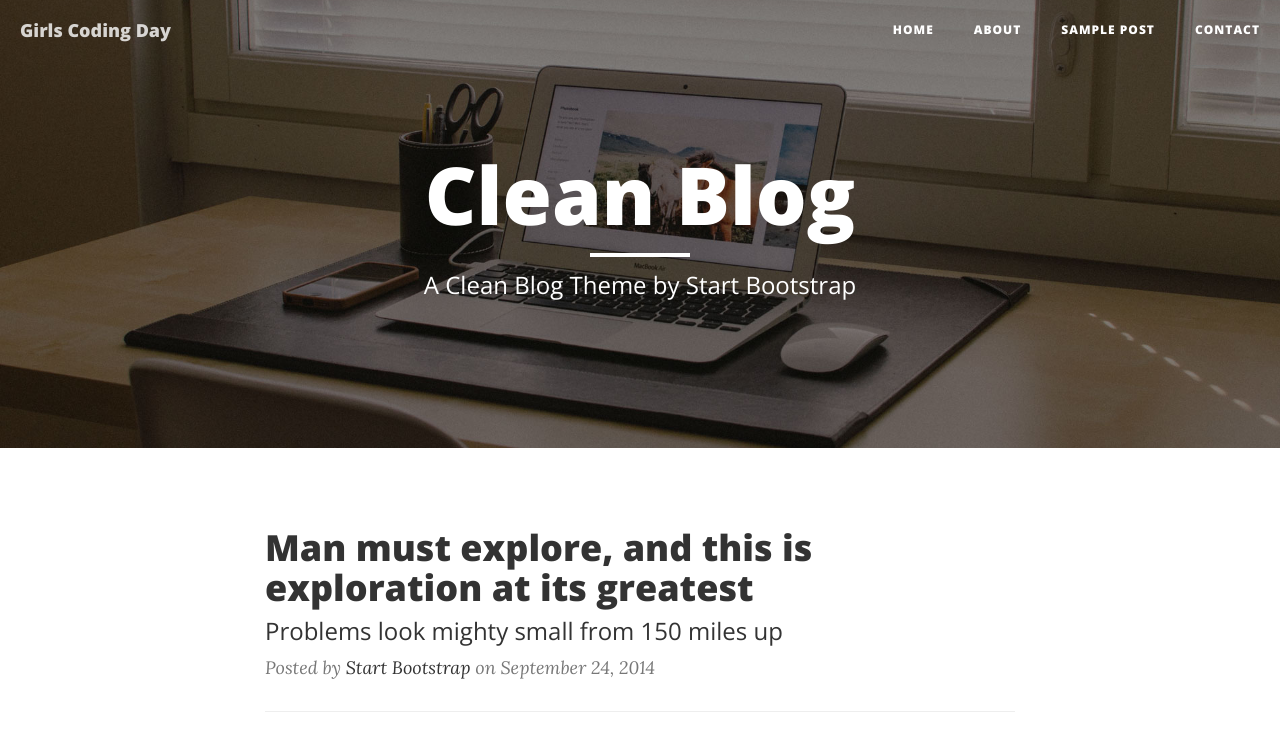
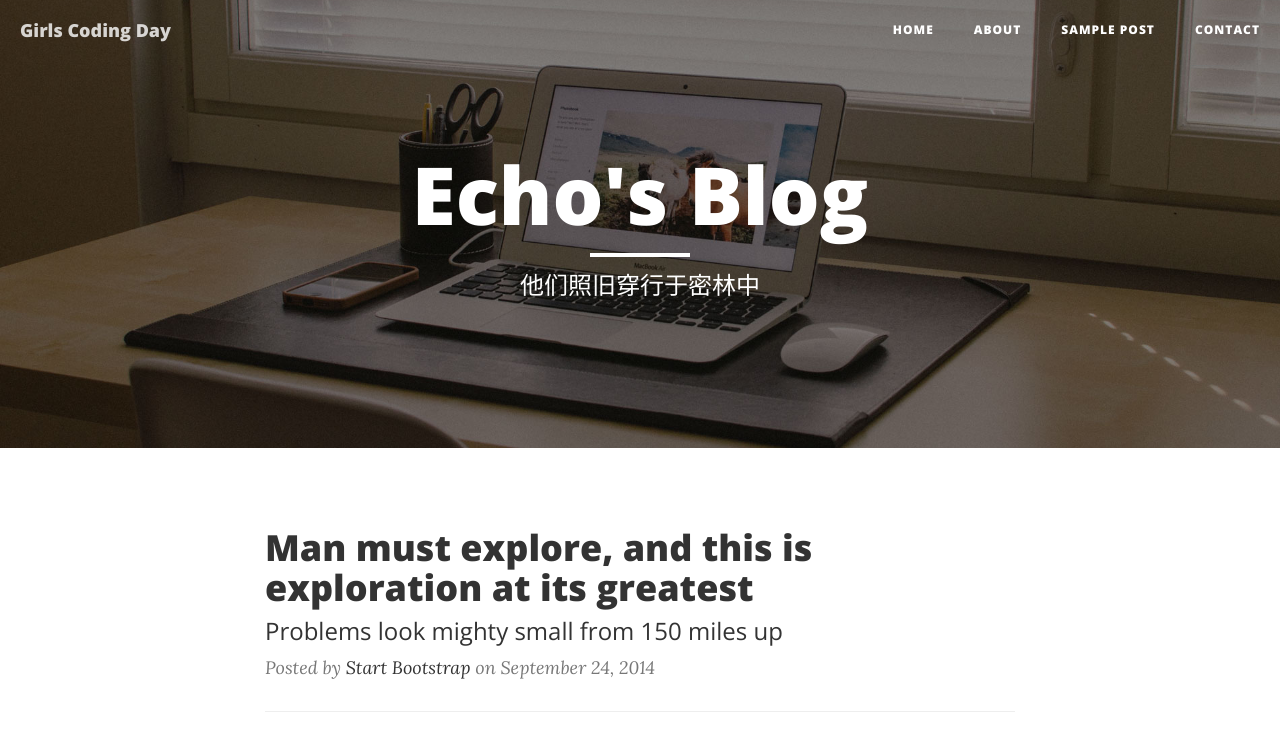
Before and after one commit to Zhao-Qian/GirlsCodingDayDemo1, a website: page index.html in a window 1280 px wide. Shown: the top 739 px of the page. Drawn offline with nearby package versions, Linux system fonts and the light colour scheme.

Commit message:
修改blog标题
修改blog标题

```diff
--- a/index.html
+++ b/index.html
@@ -74,9 +74,9 @@
             <div class="row">
                 <div class="col-lg-8 col-lg-offset-2 col-md-10 col-md-offset-1">
                     <div class="site-heading">
-                        <h1>Clean Blog</h1>
+                        <h1>Echo's Blog</h1>
                         <hr class="small">
-                        <span class="subheading">A Clean Blog Theme by Start Bootstrap</span>
+                        <span class="subheading">他们照旧穿行于密林中</span>
                     </div>
                 </div>
             </div>
```
Also changed, not shown: 1 other file.
